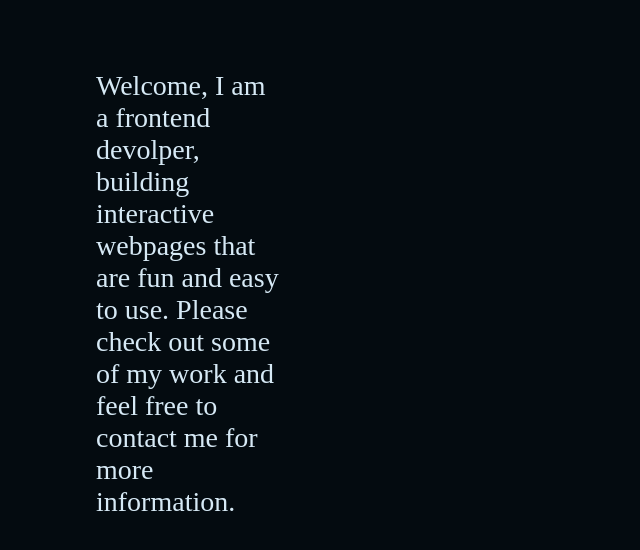
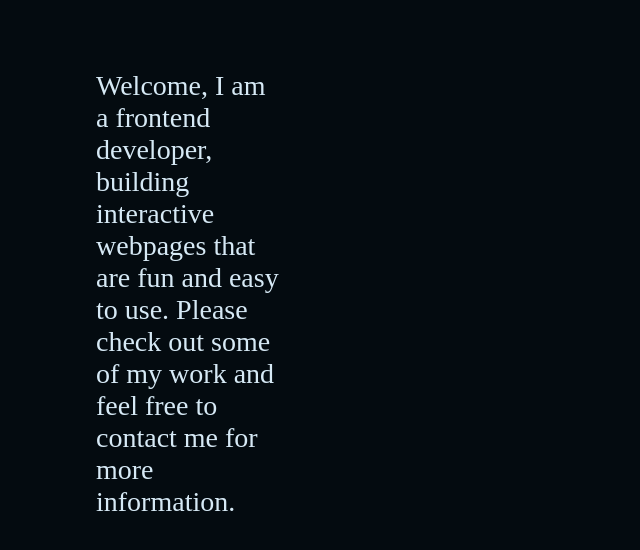
Before and after one commit to teckers7997/teckers7997.github.com, a plain HTML site: page index.html in a window 1280 px wide. Shown: the part 236-786 px from the top of the page, 562-1202 px from the left. Drawn offline with Linux system fonts and the light colour scheme.

Commit message:
spelling errors

```diff
--- a/index.html
+++ b/index.html
@@ -21,7 +21,7 @@
                 <img class="mainphoto" src="files/MyPhoto.jpg" alt="Jerry Steck">
 
                 <div>
-                    <p class="welcome">Welcome, I am a frontend devolper, building interactive webpages that are fun and easy to use. Please check out some of my work and feel free to contact me for more information.</p>
+                    <p class="welcome">Welcome, I am a frontend developer, building interactive webpages that are fun and easy to use. Please check out some of my work and feel free to contact me for more information.</p>
                 </div>
 
             </div>
```
